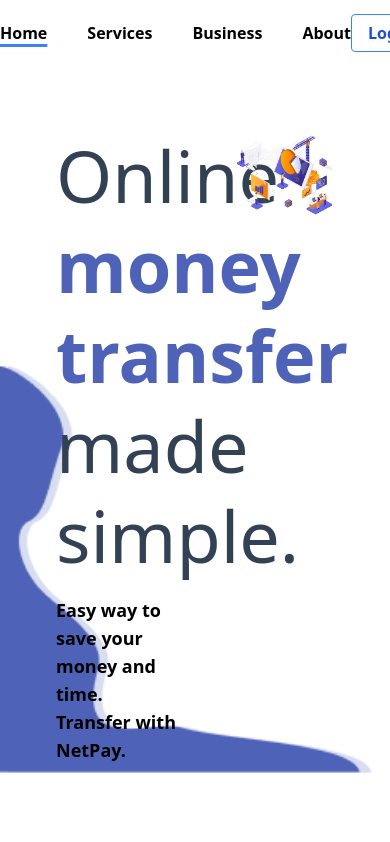
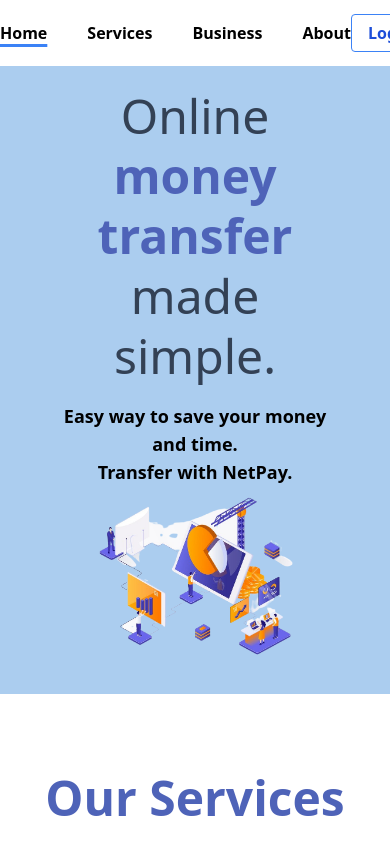
Before and after one commit to Mamun-Ur-Rashid/netpay, a React (Vite) app: page / in a window 390 px wide. Shown: the top 842 px of the page. Built offline with nearby package versions, Linux system fonts and the light colour scheme; no server answers.

Commit message:
make responsive banner

```diff
--- /dev/null
+++ b/src/pages/Home/banner/Banner.css
@@ -0,0 +1,13 @@
+/* Default background color */
+
+.bg-blue-50 {
+    background-color: #abcdef;
+}
+
+
+@media (min-width: 1024px) {
+    .bg-blue-50 {
+        background-image: url('../../../assets/background.png');
+        background-size: cover;
+    }
+}
--- a/src/pages/Home/banner/Banner.jsx
+++ b/src/pages/Home/banner/Banner.jsx
@@ -1,28 +1,28 @@
 import React, { useEffect } from "react";
 import AOS from 'aos';
-import 'aos/dist/aos.css'; // Import the AOS CSS file
+import '../banner/Banner.css'
 import cards from "../../../assets/sidepic.png";
 import back from "../../../assets/background.png";
 
 const Banner = () => {
     useEffect(() => {
         AOS.init({ duration: 800 });
-        // Optionally, you can refresh AOS when the component unmounts
+
         return () => {
             AOS.refresh();
         };
     }, []);
 
     return (
-        <div style={{backgroundImage:`url(${back})`,backgroundSize:'cover'}} className="bg-blue-50">
-            <div className="px-14 flex justify-between container mx-auto py-16">
-                <div data-aos="fade-right"  className="mr-0 w-1/2">
-                    <h1 className="text-7xl space-3 text-slate-700 leading-tight">Online <span className="text-[#4e63b8] font-bold">money <br /> transfer </span> made simple.</h1>
+        <div className="bg-blue-50">
+            <div className="px-14 md:flex justify-between container mx-auto md:py-16 py-5">
+                <div data-aos="fade-right" className=" lg:w-3/5 md:text-left text-center">
+                    <h1 className="lg:text-7xl text-5xl space-3 text-slate-700 leading-tight">Online <span className="text-[#4e63b8] font-bold">money <br /> transfer </span> made simple.</h1>
                     <h1 className="text-black font-semibold text-lg pt-4">Easy way to save your money and time. <br /> Transfer with NetPay.</h1>
                 </div>
 
-                <div data-aos="fade-left" className="w-1/2">
-                    <img src={cards} alt="Cards" className="w-full mb-10 ml-5 mx-auto" />
+                <div data-aos="fade-left" className="lg:w-2/5 md:w-1/2">
+                    <img src={cards} alt="Cards" className="w-full md:mb-10 sm:mt-5 mx-auto" />
                 </div>
             </div>
         </div>
```
Also changed, not shown: src/assets/backgroundmd.png (added).
